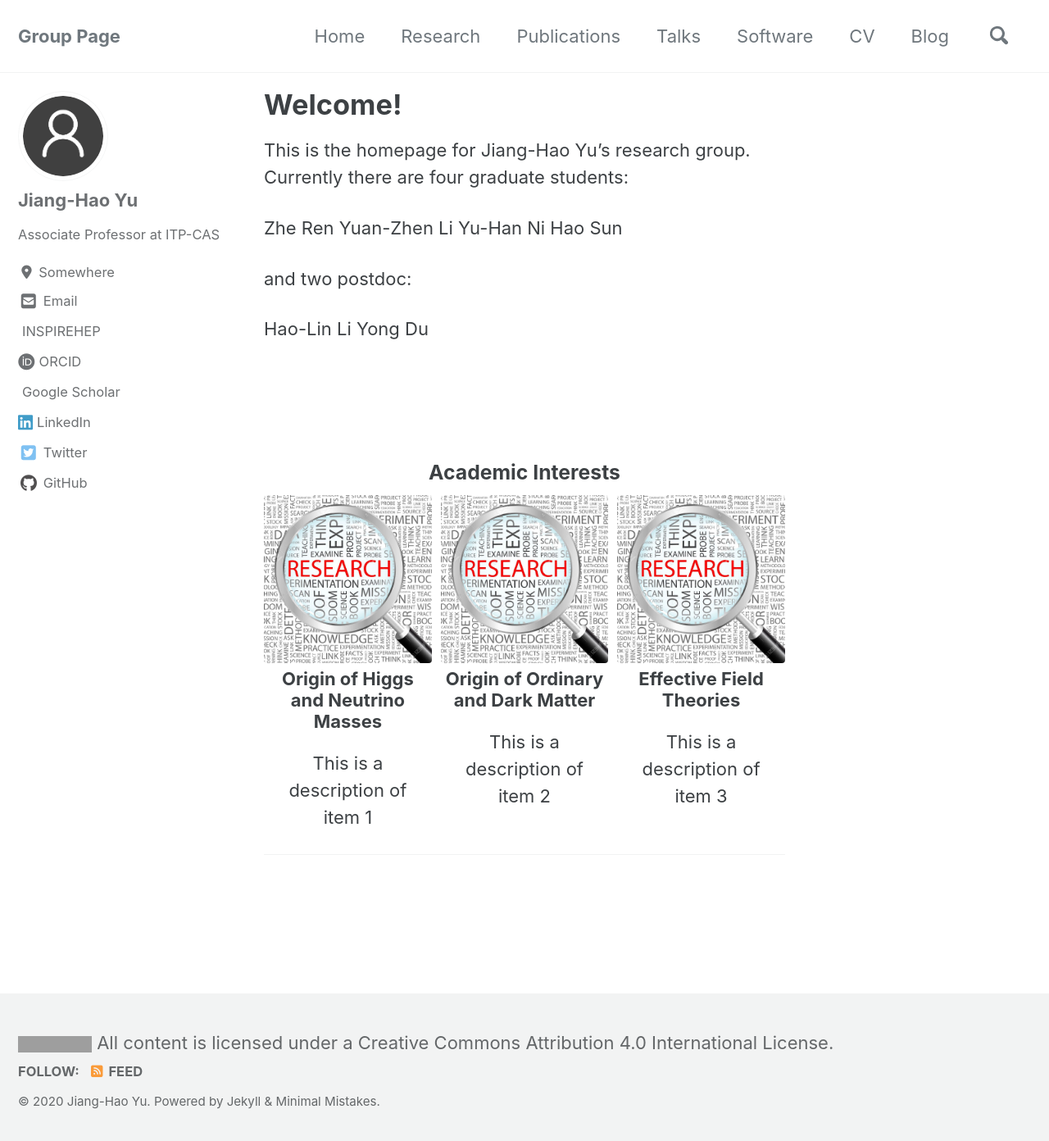
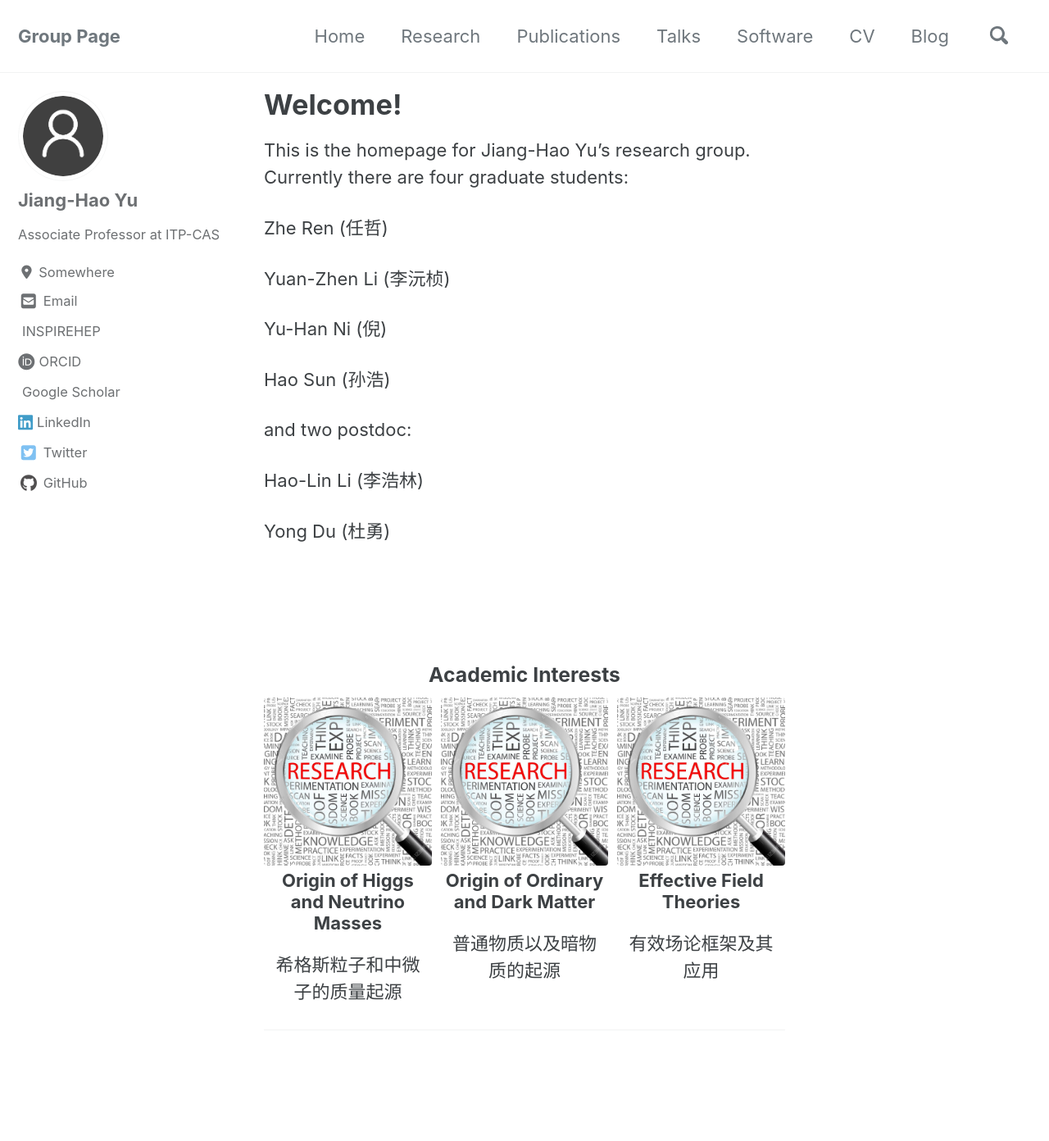
Before and after one commit to jhyu-itp/jhyu-itp.github.io, a Jekyll site: the page built from _pages/index.md, in a window 1280 px wide and 1400 px high. Shown: the top 1392 px of the window at 82% size. Built offline with Jekyll 4.4.1, drawn with Linux system fonts in a browser that asks for light colours; cached includes are drawn as plain includes; nearby versions of some CDN libraries; a style sheet for code colours, icons or effects is not loaded; grey boxes are pictures that could not be loaded.

Commit message:
Update index.md

```diff
--- a/_pages/index.md
+++ b/_pages/index.md
@@ -11,34 +11,35 @@ feature_row:
     alt: "Academic interest 1"
     title: "Origin of Higgs and Neutrino Masses"
     excerpt:
-        "This is a description of item 1"
+        "希格斯粒子和中微子的质量起源"
   - image_path: /images/p1.jpg
     alt: "Academic interest 2"
     title: "Origin of Ordinary and Dark Matter"
     excerpt:
-        "This is a description of item 2"
+        "普通物质以及暗物质的起源"
   - image_path: /images/p1.jpg
     alt: "Academic interest 3"
     title: "Effective Field Theories"
     excerpt:
-        "This is a description of item 3"
+        "有效场论框架及其应用"
 # Delete the previous lines if you prefer not to have a feature row
 ---
 
 This is the homepage for Jiang-Hao Yu's research group. Currently there are four graduate students:
 
-Zhe Ren
-Yuan-Zhen Li
-Yu-Han Ni
-Hao Sun
+Zhe Ren (任哲)
+
+Yuan-Zhen Li (李沅桢)
+
+Yu-Han Ni (倪)
+
+Hao Sun (孙浩)
 
 and two postdoc:
 
-Hao-Lin Li
-Yong Du
+Hao-Lin Li (李浩林)
 
-
-
+Yong Du (杜勇)
 
 <!-- Delete next line if you prefer not to have a feature row. -->
 <br />
```
